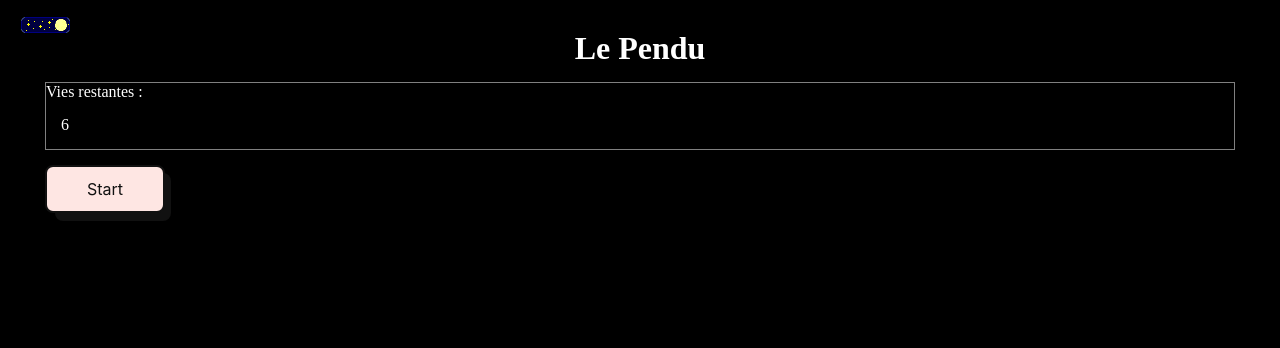
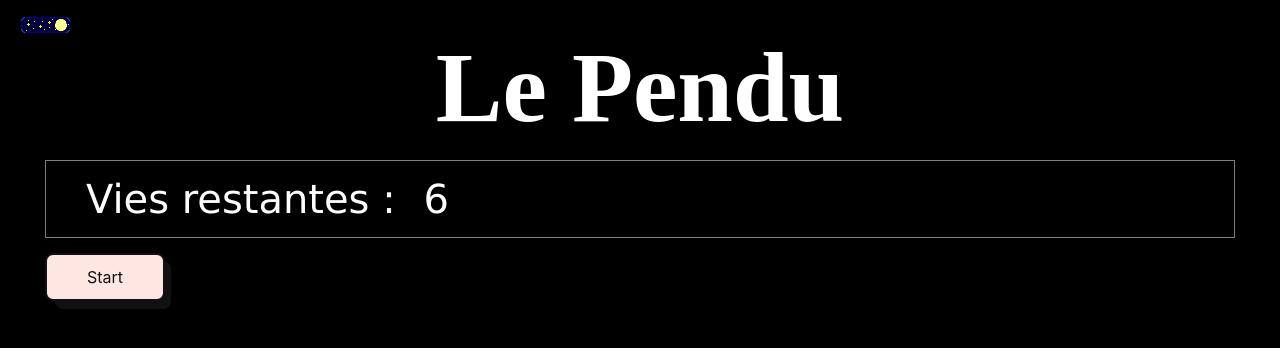
Before and after one commit to leo-christophe/Pendu, a plain HTML site: page index.html in a window 1280 px wide. Drawn offline with Linux system fonts and the light colour scheme.

Commit message:
Mis à jour du CSS.

```diff
--- a/main.js
+++ b/main.js
@@ -20,6 +20,7 @@ const motsPendu = [
     "integrationcontinue", "deploiementcontinu", "git", "repository",
     "branche", "fusion", "commit", "pullrequest", "mergeconflict", "DevOps", "agile", "SCRUM", "Kanban", "waterfall"
   ];
+
 
 const alphabet = ['a', 'b', 'c', 'd', 'e', 'f', 'g', 'h', 'i', 'j', 'k', 'l', 'm', 'n', 'o', 'p', 'q', 'r', 's', 't', 'u', 'v', 'w', 'x', 'y', 'z',
   'é', 'è', 'â', 'ê', 'î', 'ô', 'û', 'à', 'ù', 'ë', 'ï', 'ü', 'ç', 'æ', 'œ', "'", 'A', 'B', 'C', 'D', 'E', 'F', 'G', 'H', 'I', 'J',
--- a/style.css
+++ b/style.css
@@ -4,11 +4,19 @@
 
 h1{
     text-align:center;
+    font-size:100px;
 }
 
 .pendu{
     border: 1px solid gray;
-    display:block;
+    font-size:40px;
+    font-family:Verdana, Geneva, Tahoma, sans-serif;
+    padding-left:1em;
+}
+
+.pendu p{
+    display:inline-block;
+
 }
 
 #buttonHidden{
```
